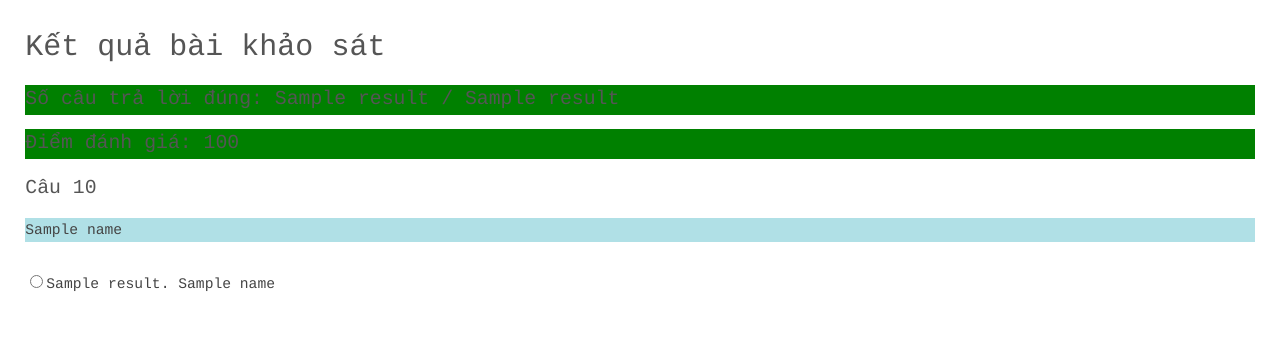
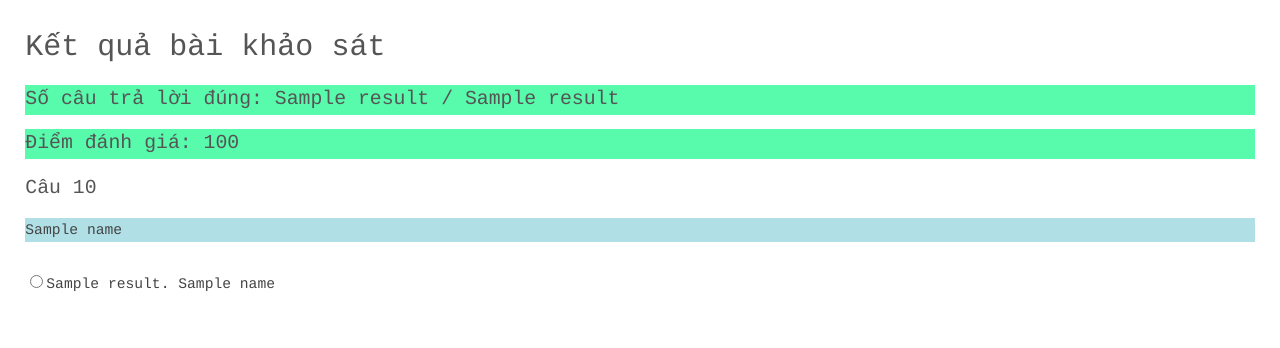
Before and after one commit to riduan91/PythonScripts, a Flask app: template HistoryQCM/Source/WebServer/templates/answer.html in a window 1280 px wide. Shown: the top 348 px of the page. Run offline with Flask 2, Linux system fonts and the light colour scheme; the template is opened without the code that fills it: most values are stand-ins (such as "Sample title", 1, 10 or a date in 2020).

Commit message:
New update

```diff
--- a/HistoryQCM/Source/WebServer/templates/answer.html
+++ b/HistoryQCM/Source/WebServer/templates/answer.html
@@ -7,8 +7,8 @@
    </head>
    <body>
         <h1>Kết quả bài khảo sát</h1>
-        <h3 style="background-color:green; ">Số câu trả lời đúng: {{ result[3] }} / {{ result[4] }} </h3>
-        <h3 style="background-color:green; ">Điểm đánh giá: {{ result[3] / result[4] * 10 }} </h3>
+        <h3 style="background-color:#58FAAC; ">Số câu trả lời đúng: {{ result[3] }} / {{ result[4] }} </h3>
+        <h3 style="background-color:#58FAAC; ">Điểm đánh giá: {{ result[3] / result[4] * 10 }} </h3>
 
         <form action = "answer" method = "POST">
             {% for i in result[0] %}
```
